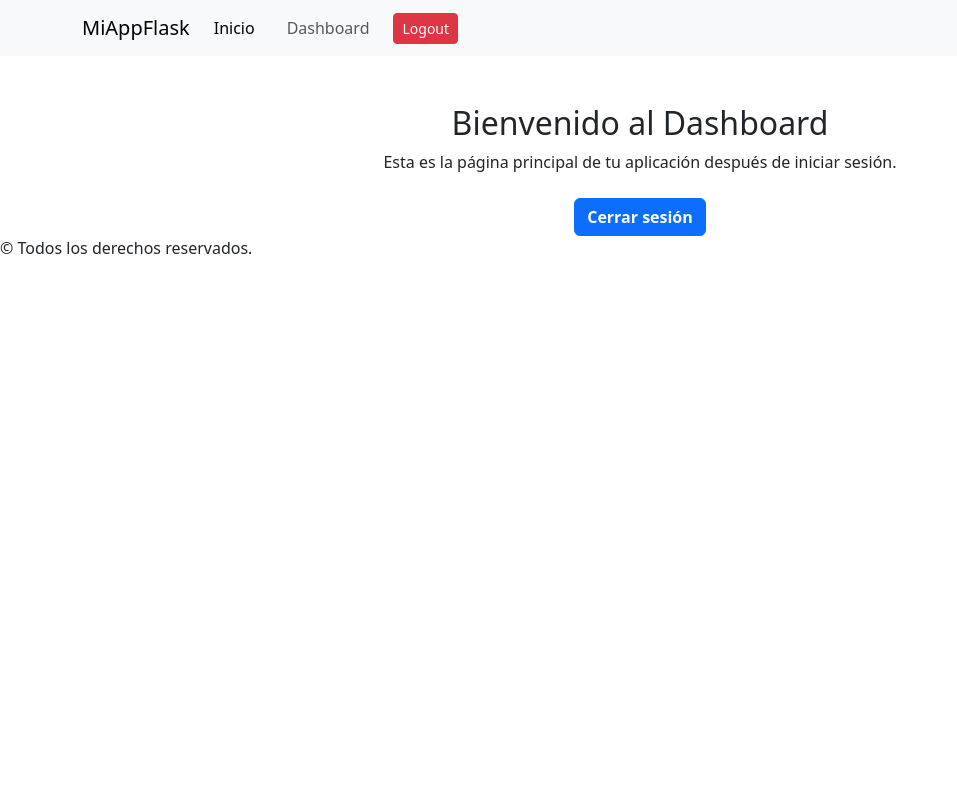
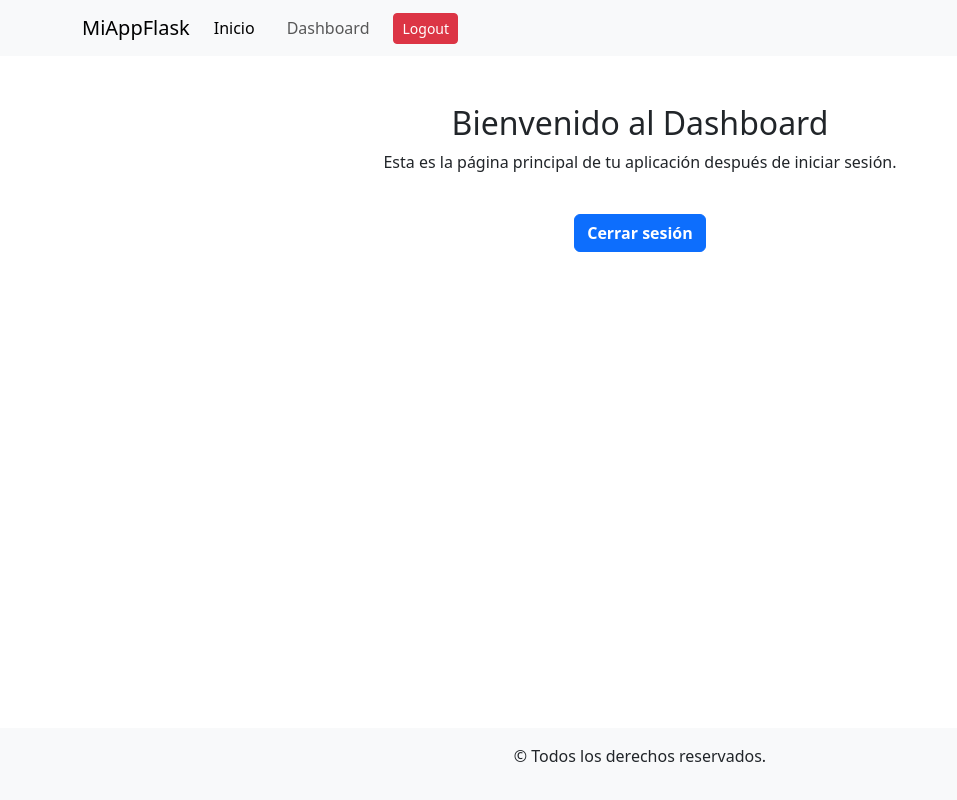
Before and after one commit to danieldevelop/miappflask, a Flask app: page /dashboard in a window 1280 px wide. Shown: the whole page, without its empty margins (0-957 px from the left). Run offline with Flask 3, Linux system fonts and the light colour scheme; the visitor is signed in with stand-in values (Sample User, id 1); some libraries are stand-ins or nearby versions.

Commit message:
se agregar estilos basicos

```diff
--- a/templates/layout.html
+++ b/templates/layout.html
@@ -9,7 +9,7 @@
 
     {% include 'includes/css.html' %}
 </head>
-<body>
+<body class="d-flex flex-column min-vh-100">
 
     {% include 'components/navbar.html' %}
 
@@ -17,7 +17,7 @@
 <!--    Bloque de contenido-->
     {% endblock %}
 
-    <footer>
+    <footer class="text-center bg-light mt-auto p-3">
         <p>&copy; <span id="year"></span> Todos los derechos reservados.</p>
     </footer>
 
```
